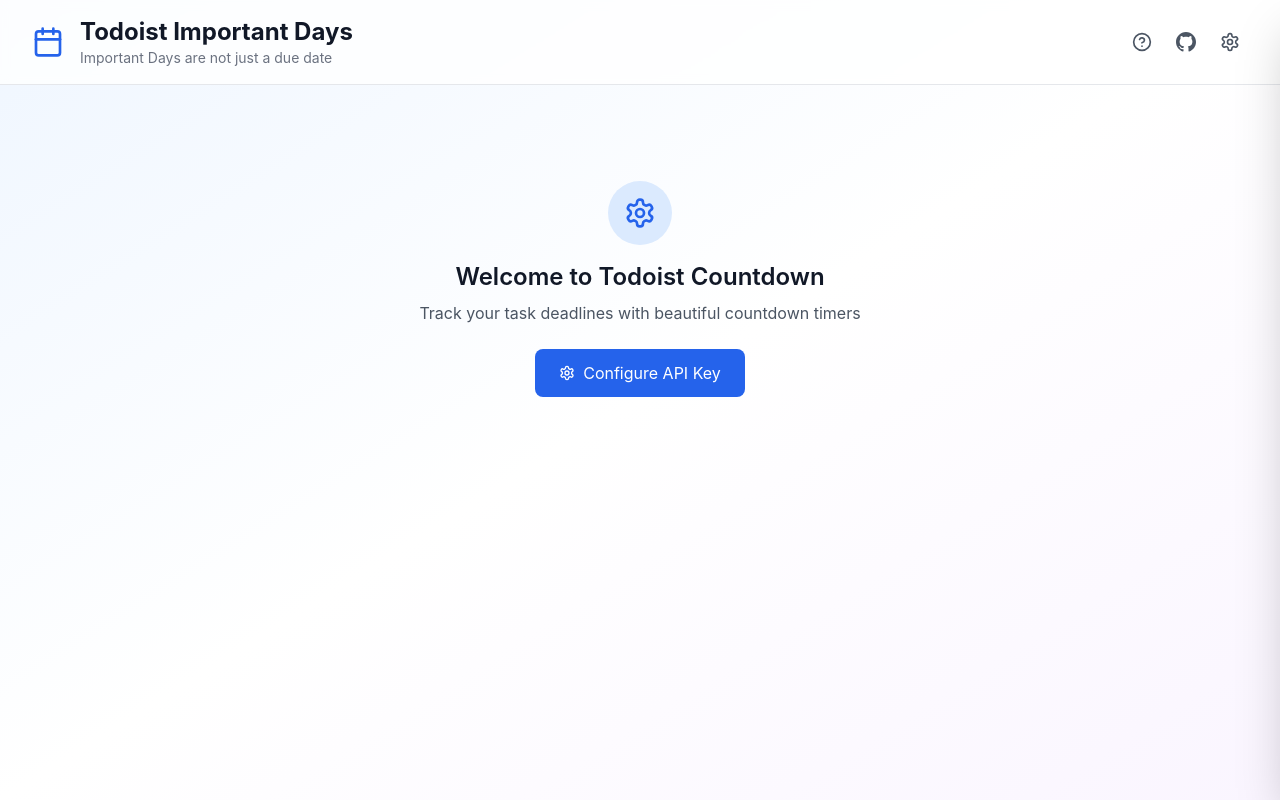
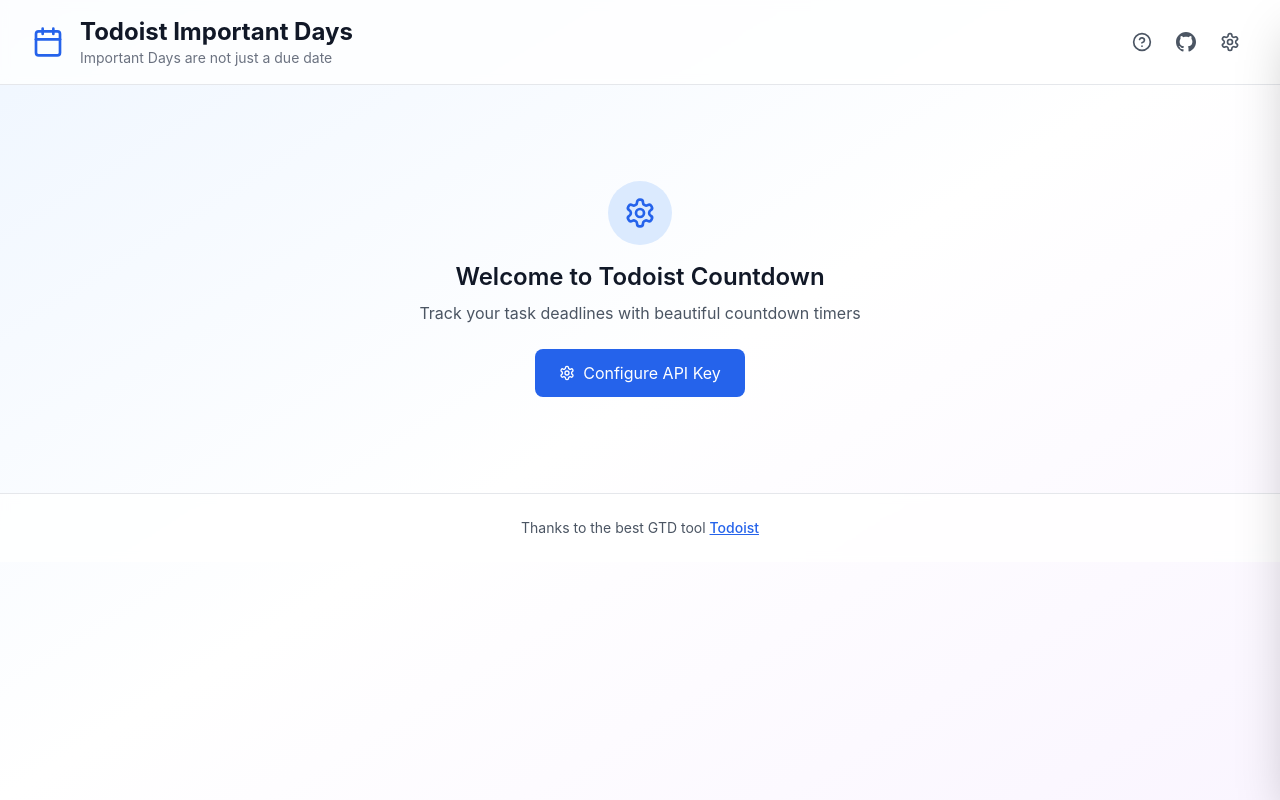
Before and after one commit to iamshaynez/todoist-countdown, a React (Vite) app: page / in a window 1280 px wide. Built offline with nearby package versions, Linux system fonts and the light colour scheme.

Commit message:
feat: add footer with attribution to Todoist

```diff
--- a/src/App.tsx
+++ b/src/App.tsx
@@ -167,6 +167,25 @@
         )}
       </main>
 
+      {/* Footer */}
+      <footer className="bg-white/80 dark:bg-gray-900/80 backdrop-blur-sm border-t border-gray-200 dark:border-gray-700 mt-auto">
+        <div className="max-w-7xl mx-auto px-4 sm:px-6 lg:px-8 py-6">
+          <div className="text-center">
+            <p className="text-sm text-gray-600 dark:text-gray-400">
+              Thanks to the best GTD tool{' '}
+              <a
+                href="https://todoist.com"
+                target="_blank"
+                rel="noopener noreferrer"
+                className="text-blue-600 hover:text-blue-700 dark:text-blue-400 dark:hover:text-blue-300 font-medium underline transition-colors"
+              >
+                Todoist
+              </a>
+            </p>
+          </div>
+        </div>
+      </footer>
+
       {/* Sidebar */}
       <Sidebar
         isOpen={isSidebarOpen}
```
